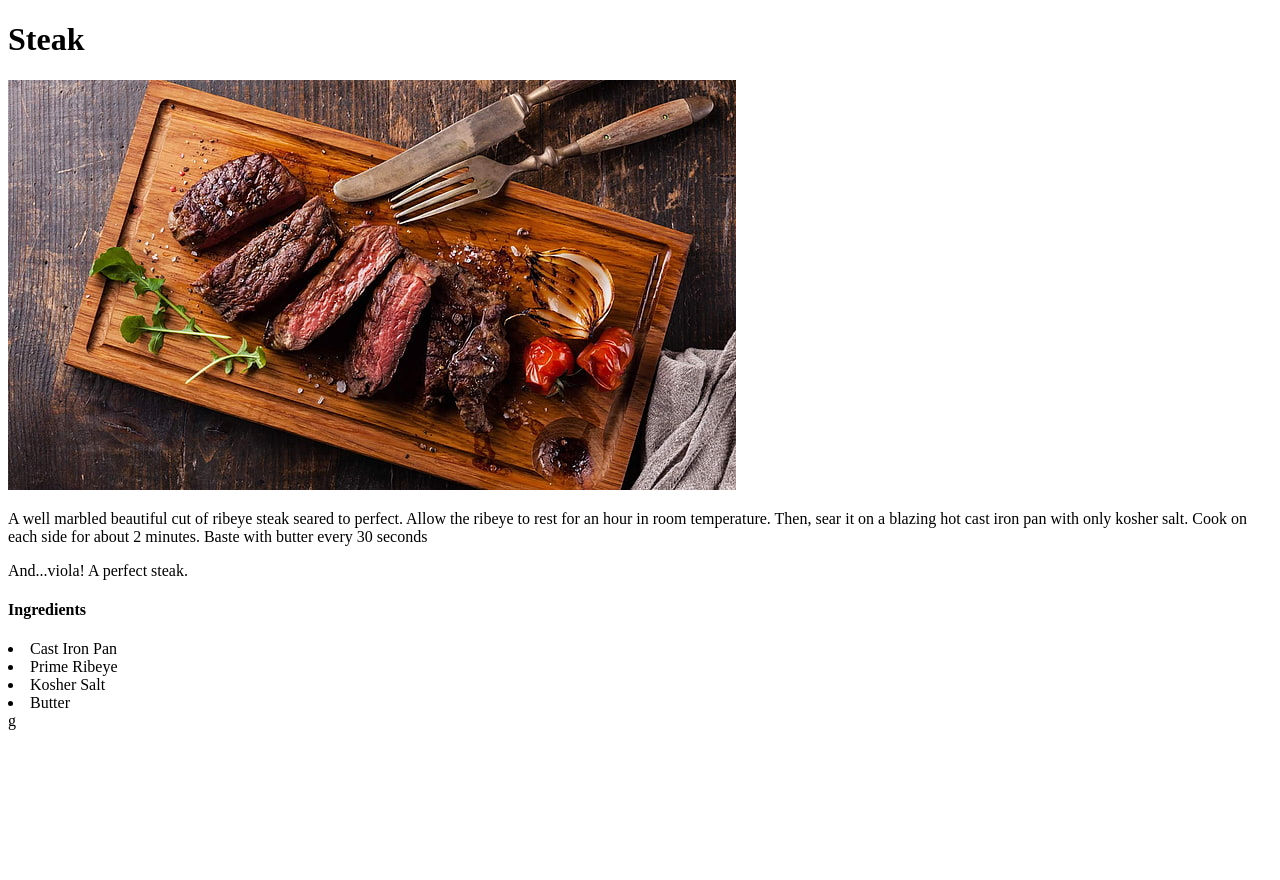
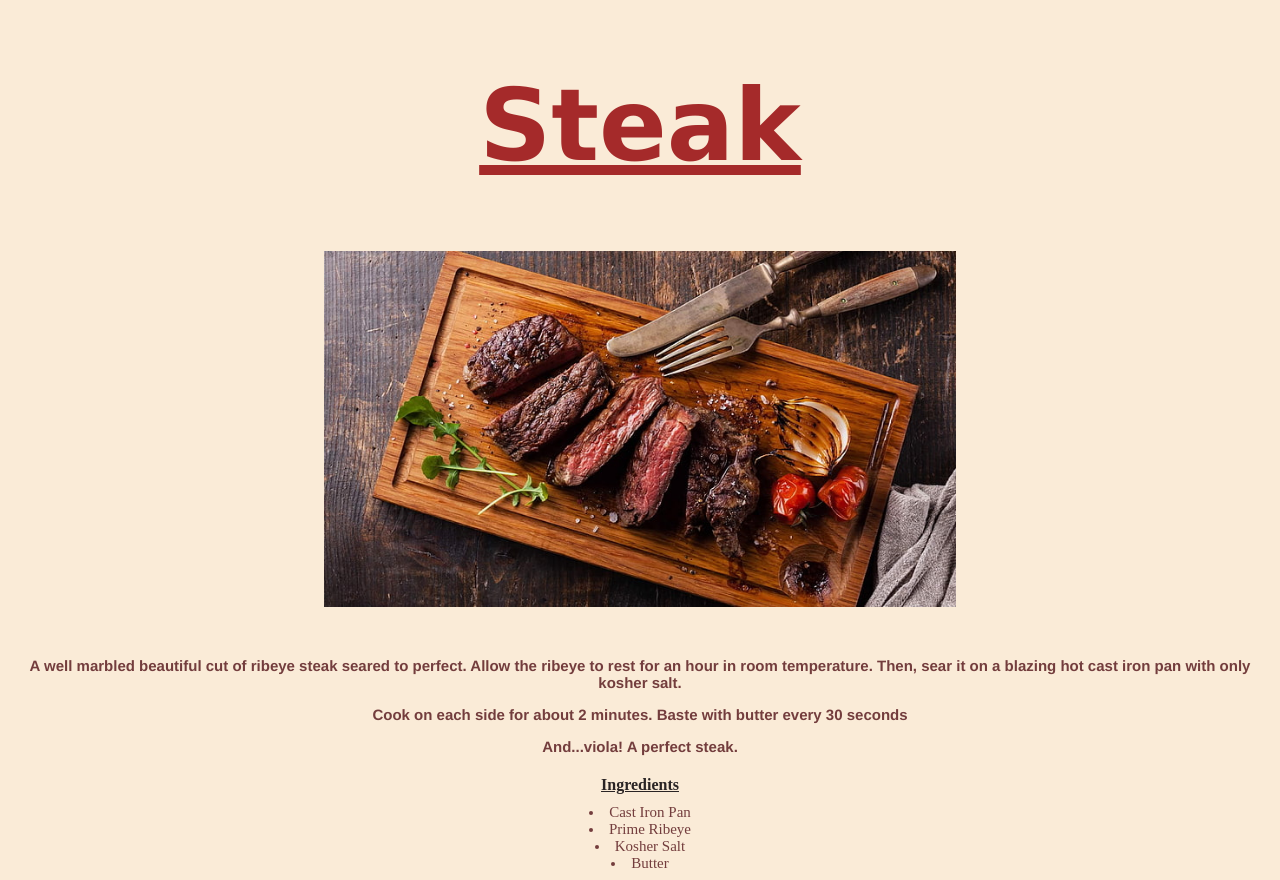
Before and after one commit to abebriones94/odin-recipes, a plain HTML site: page recipes/steak.html in a window 1280 px wide. Before the commit the page ends 800 px from the top, so only its background shows below. Drawn offline with Linux system fonts and the light colour scheme.

Commit message:
Added lomo and styled page more

```diff
--- /dev/null
+++ b/recipes/Style1.css
@@ -0,0 +1,44 @@
+#background {
+    background-color: antiquewhite;
+}
+
+#SteakTitle {
+    text-align: center;
+    font-family: Verdana, Geneva, Tahoma, sans-serif;
+    color: brown;
+    font-size: 100px;
+    text-decoration: underline;
+
+}
+
+#SteakPic {
+    display: block;
+    margin-left: auto;
+    margin-right: auto;
+    margin-bottom: 50px;
+    width: 50%;
+}
+
+.steakpara {
+    text-align: center;
+    font-family: 'Franklin Gothic Medium', 'Arial Narrow', Arial, sans-serif;
+    color: rgb(115, 61, 61);
+    font-weight: 600;
+    font-size: 15px;
+
+}
+
+#Ingredients{
+    text-decoration: underline;
+    text-align: center;
+    color: rgb(42, 36, 36);
+    font-weight: 600;
+    margin-bottom: 10px;
+}
+
+.Ingredients {
+    font-size: 15px;
+    text-align: center;
+    color:rgb(115, 61, 61);
+    margin-top: 60px;
+}
--- /dev/null
+++ b/recipes/Style2.css
@@ -0,0 +1,49 @@
+#background {
+    background-color: antiquewhite;
+}
+
+#CarnitasTitle {
+    text-align: center;
+    font-family: Verdana, Geneva, Tahoma, sans-serif;
+    color: brown;
+    font-size: 100px;
+    text-decoration: underline;
+
+}
+
+#CarnitasPic {
+
+    display: block;
+    max-width:700px;
+    max-height:700px;
+    width: auto;
+    height: auto;
+    margin-left: auto;
+    margin-right: auto;
+    margin-top: 10px;
+    margin-bottom: 40px;
+}
+
+.CarnitasPara {
+    text-align: center;
+    font-family: 'Franklin Gothic Medium', 'Arial Narrow', Arial, sans-serif;
+    color: rgb(115, 61, 61);
+    font-weight: 600;
+    font-size: 15px;
+
+}
+
+#IngredientsCarnitas{
+    text-decoration: underline;
+    text-align: center;
+    color: rgb(42, 36, 36);
+    font-weight: 600;
+    margin-bottom: 10px;
+}
+
+.Carnitas {
+    font-size: 15px;
+    text-align: center;
+    color:rgb(115, 61, 61);
+    margin-top: 60px;
+}
--- /dev/null
+++ b/recipes/Style3.css
@@ -0,0 +1,44 @@
+#background {
+    background-color: antiquewhite;
+}
+
+#LomoTitle {
+    text-align: center;
+    font-family: Verdana, Geneva, Tahoma, sans-serif;
+    color: brown;
+    font-size: 100px;
+    text-decoration: underline;
+
+}
+
+#LomoPic {
+    display: block;
+    margin-left: auto;
+    margin-right: auto;
+    margin-bottom: 50px;
+    width: 50%;
+}
+
+.LomoPara {
+    text-align: center;
+    font-family: 'Franklin Gothic Medium', 'Arial Narrow', Arial, sans-serif;
+    color: rgb(115, 61, 61);
+    font-weight: 600;
+    font-size: 15px;
+
+}
+
+#IngListTitle{
+    text-align: center;
+    text-decoration: underline;
+    margin-bottom: 10px;
+}
+
+.IngList{
+
+    text-align: center;
+    color: rgb(42, 36, 36);
+    font-weight: 600;
+    margin-bottom: 10px;
+    font-size: 12px;
+}
--- a/recipes/steak.html
+++ b/recipes/steak.html
@@ -5,18 +5,21 @@
     <meta http-equiv="X-UA-Compatible" content="IE=edge">
     <meta name="viewport" content="width=device-width, initial-scale=1.0">
     <title>Document</title>
+    <link rel="stylesheet" type="text/css" href="style1.css">
+
 </head>
-<body>
-    <h1>Steak</h1>
-    <img src="../recipes/steak.jpg" alt = "Steak Picture">
-    <p>A well marbled beautiful cut of ribeye steak seared to perfect. Allow the ribeye to rest for an hour in room temperature. Then, sear it on a blazing hot cast iron pan with only kosher salt. Cook on each side for about 2 minutes. Baste with butter every 30 seconds</p>
-    <p>And...viola! A perfect steak.</p>
-    <h4>Ingredients</h4>
-    <uo>
+
+<body id="background">
+    <h1 id="SteakTitle">Steak</h1>
+    <img id="SteakPic" src="../recipes/steak.jpg" alt = "Steak Picture">
+    <p class="steakpara">A well marbled beautiful cut of ribeye steak seared to perfect. Allow the ribeye to rest for an hour in room temperature. Then, sear it on a blazing hot cast iron pan with only kosher salt. <p class="steakpara">Cook on each side for about 2 minutes. Baste with butter every 30 seconds</p>
+    <p class="steakpara">And...viola! A perfect steak.</p>
+    <h4 id="Ingredients">Ingredients</h4>
+    <uo class="Ingredients">
         <li>Cast Iron Pan</li>
         <li>Prime Ribeye</li>
         <li>Kosher Salt</li>
         <li>Butter</li>
-    </uo>g
+    </uo>
 </body>
 </html>
--- /dev/null
+++ b/styles.css
@@ -0,0 +1,24 @@
+#background {
+    background-color: antiquewhite;
+}
+
+#Gif {
+    display: block;
+    margin: 0 auto;
+    margin-bottom: 40px;
+}
+
+#frontpage {
+    text-align: center;
+    color: rgb(58, 102, 159);
+    font-size: 100px;
+}
+
+.links {
+    display:block;
+    text-align:center;
+    color: rgb(145, 114, 68);
+    font-size: 40px;
+    text-decoration: none;
+    font-family: 'Trebuchet MS', 'Lucida Sans Unicode', 'Lucida Grande', 'Lucida Sans', Arial, sans-serif;
+}
```
Also changed, not shown: index.html (+7 -5 lines), recipes/carnitas.html (+8 -7 lines), recipes/lomosaltado.html (+12 -11 lines), 1 other file.
